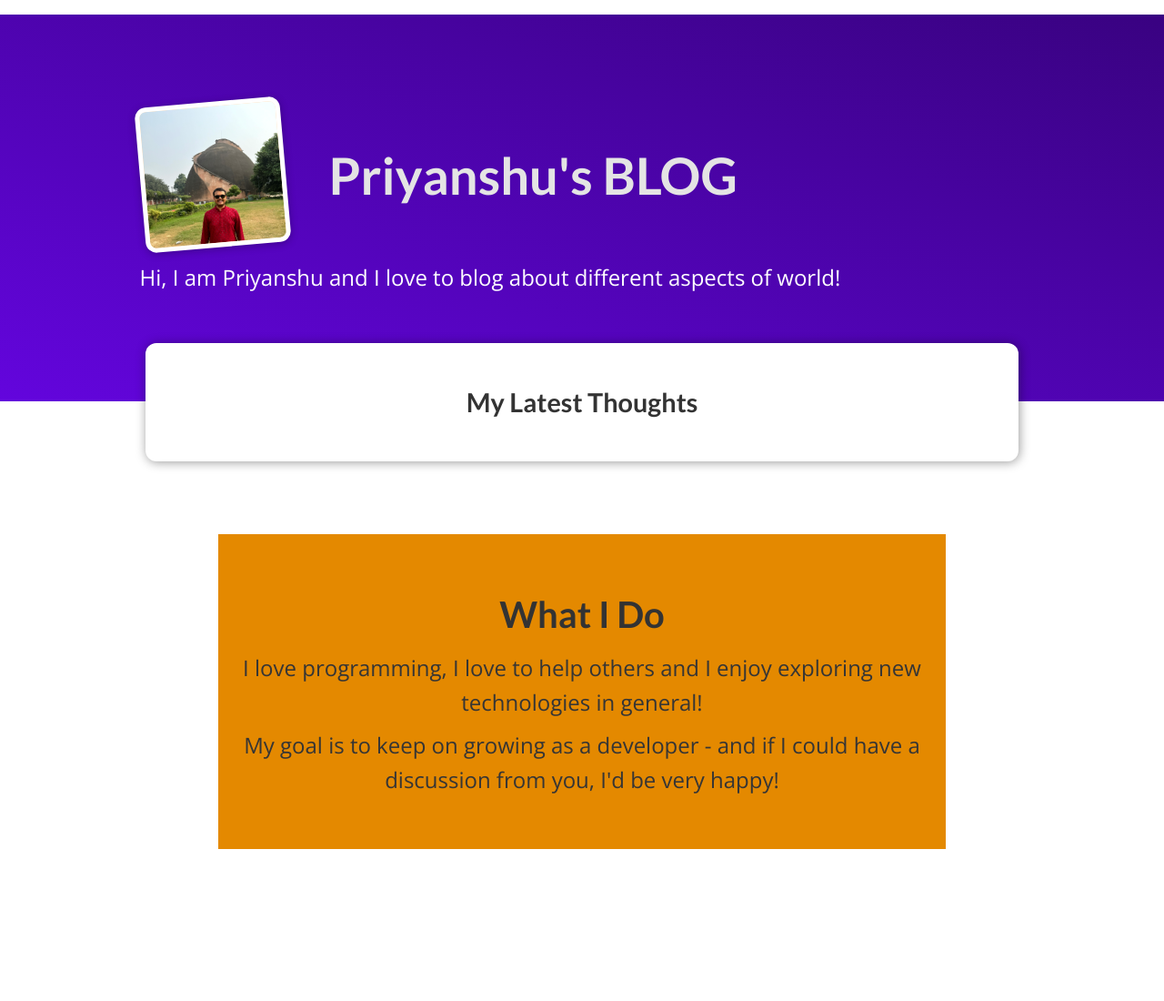
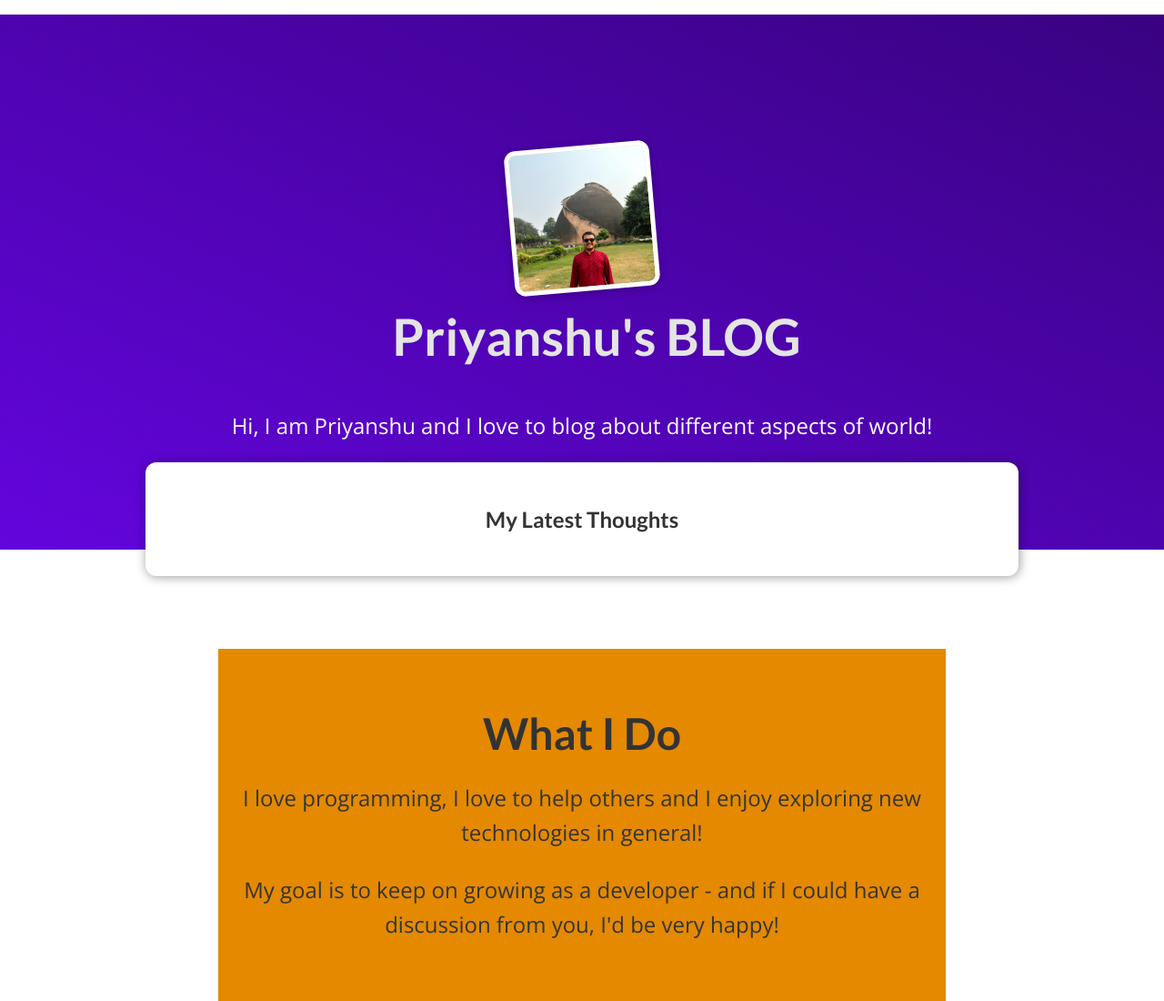
Before and after one commit to ps1711/MY_SITE, a Django app: page / in a window 1280 px wide. Shown: the part 80-1180 px from the top of the page at 91% size. Before the commit the page ends 1013 px from the top, so only its background shows below. Run offline with Django 3.2, Linux system fonts and the light colour scheme; data that the repository does not hold is empty.

Commit message:
Update index.css

```diff
--- a/blog/static/blog/index.css
+++ b/blog/static/blog/index.css
@@ -1,20 +1,20 @@
 #welcome {
   background: linear-gradient(to right top, #6305dd, #390281);
   padding: 6rem 12%;
-  color: white;
 }
 
 #welcome header {
   display: flex;
-  flex-direction: column;
-  align-items: center;
+  align-items: flex-start;
+  margin: 3rem auto;
+  flex-wrap: wrap;
+  justify-content: center;
   text-align: center;
-  gap: 1rem;
 }
 
 #welcome img {
-  width: 8rem;
-  height: 8rem;
+  width: 10rem;
+  height: 10rem;
   object-fit: cover;
   object-position: top;
   border: 5px solid white;
@@ -25,32 +25,30 @@
 }
 
 #welcome h2 {
-  font-size: 2.2rem;
-  margin: 0;
+  font-size: 3.5rem;
+  margin: 1rem 0 0 2rem;
   color: #e4e4e4;
-  word-break: break-word;
+  width: 100%;
 }
 
 #welcome p {
   color: white;
-  font-size: 1.2rem;
+  font-size: 1.5rem;
   text-align: center;
 }
 
-/* Latest posts section */
 #latest-posts {
   background-color: white;
   padding: 2rem;
   border-radius: 12px;
-  max-width: 100%;
-  width: 60rem;
-  margin: -4rem auto 2rem auto;
+  width: 90%;
+  max-width: 60rem;
+  margin: -6rem auto 2rem auto;
   box-shadow: 1px 1px 12px rgba(0, 0, 0, 0.4);
 }
 
 #latest-posts h2 {
   text-align: center;
-  font-size: 1.8rem;
 }
 
 #latest-posts ul {
@@ -58,17 +56,16 @@
   margin: 0;
   padding: 0;
   display: flex;
+  gap: 1rem;
   flex-wrap: wrap;
-  gap: 1rem;
   justify-content: center;
 }
 
 #latest-posts li {
-  flex: 1 1 200px;
-  max-width: 300px;
+  flex: 1 1 100%;
+  max-width: 30rem;
 }
 
-/* About section */
 #about {
   text-align: center;
   padding: 3rem 1rem;
@@ -77,44 +74,44 @@
 }
 
 #about h2 {
-  font-size: 2rem;
-  margin-bottom: 1rem;
+  font-size: 3rem;
 }
 
 #about p {
-  font-size: 1.2rem;
+  font-size: 1.5rem;
   color: #353535;
-  margin: 0.5rem 0;
 }
 
-/* Responsive adjustments */
-@media (min-width: 768px) {
+/* ✅ Responsive adjustments */
+@media (max-width: 768px) {
   #welcome header {
-    flex-direction: row;
+    flex-direction: column;
     align-items: center;
-    text-align: left;
   }
 
   #welcome h2 {
-    font-size: 3.5rem;
-    margin-left: 2rem;
-  }
-
-  #welcome img {
-    width: 10rem;
-    height: 10rem;
+    font-size: 2.5rem;
+    margin-left: 0;
   }
 
   #welcome p {
-    font-size: 1.5rem;
-    text-align: left;
+    font-size: 1.2rem;
+  }
+
+  #latest-posts ul {
+    flex-direction: column;
+    align-items: center;
+  }
+
+  #latest-posts li {
+    width: 100%;
   }
 
   #about h2 {
-    font-size: 2.5rem;
+    font-size: 2rem;
   }
 
   #about p {
-    font-size: 1.5rem;
+    font-size: 1.2rem;
   }
 }
```
